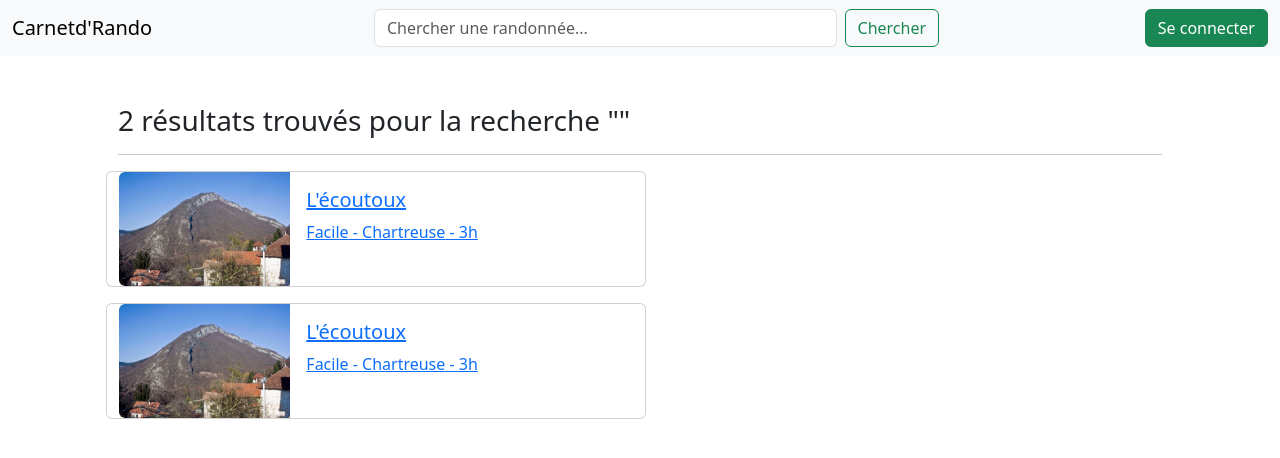
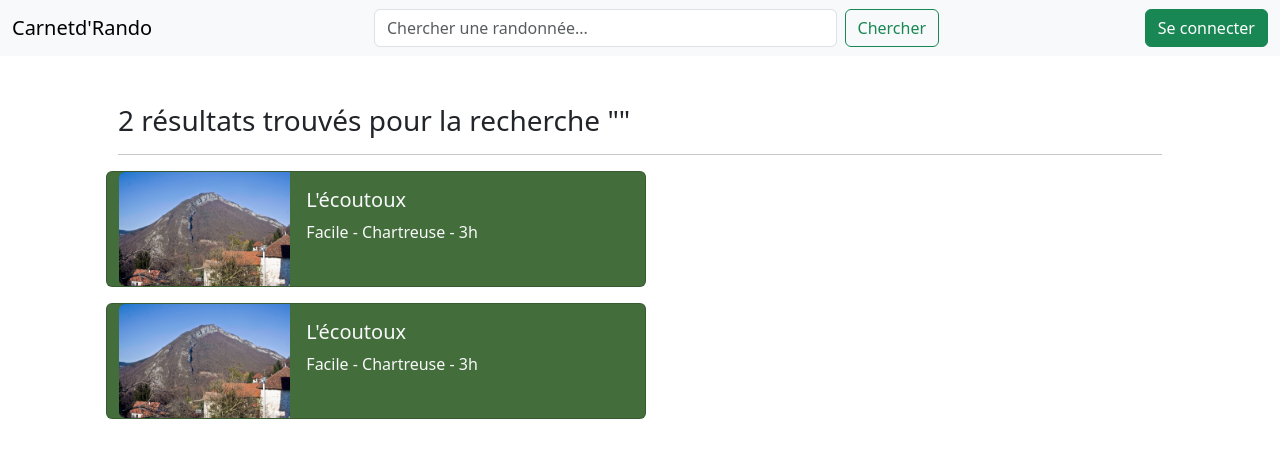
Before and after one commit to annaclavelier/rando_app, a React (Vite) app: page /search in a window 1280 px wide. Shown: the top 458 px of the page. Built offline with nearby package versions, Linux system fonts and the light colour scheme.

Commit message:
dev: Style link

```diff
--- a/src/components/CardRando.tsx
+++ b/src/components/CardRando.tsx
@@ -19,8 +19,8 @@ const CardRando = ({
   duree,
 }: Props) => {
   return (
-    <div className="card mb-3" style={{ maxWidth: "540px" }}>
-      <Link to={`/rando/${id}`}>
+    <div className="card mb-3" style={{ maxWidth: "540px", backgroundColor: "#436D3B" }}>
+      <Link to={`/rando/${id}`} className="link-light link-underline-opacity-0">
         <div className="row g-0">
           <div className="col-md-4">
             <img
```
